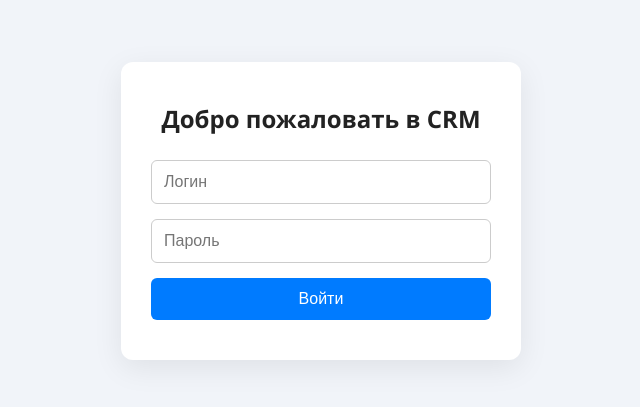
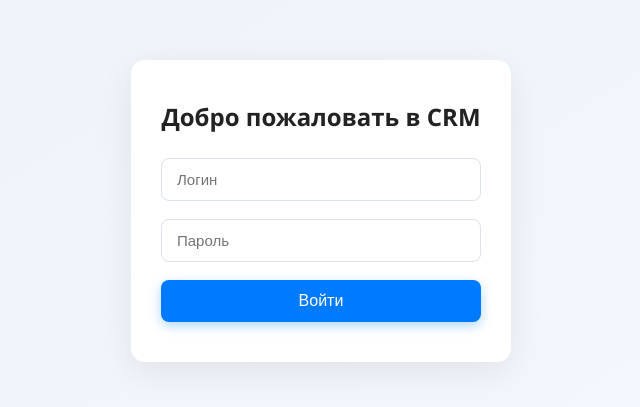
Before and after one commit to ROZKO321/CRMTEST, a plain HTML site: page index.html in a window 1280 px wide. Shown: the part 189-596 px from the top of the page, without its empty margins (319-959 px from the left). Drawn offline with Linux system fonts and the light colour scheme.

Commit message:
Update index.html

```diff
--- a/index.html
+++ b/index.html
@@ -10,7 +10,7 @@
     margin: 0;
     padding: 0;
     font-family: 'Segoe UI', sans-serif;
-      background: #f1f4f9;
+    background: linear-gradient(to bottom right, #eef2f7, #f5f9ff);
     display: flex;
     justify-content: center;
     align-items: center;
@@ -18,30 +18,31 @@
   }
 
   .login-container {
-      background: #fff;
+    background: white;
     padding: 40px 30px;
-      border-radius: 12px;
-      box-shadow: 0 8px 30px rgba(0, 0, 0, 0.08);
+    border-radius: 14px;
+    box-shadow: 0 10px 35px rgba(0, 0, 0, 0.08);
+    max-width: 380px;
     width: 100%;
-      max-width: 400px;
+    transition: all 0.3s ease;
     text-align: center;
   }
 
   .login-container h2 {
     margin-bottom: 25px;
+    font-weight: 600;
     font-size: 24px;
-      font-weight: 600;
     color: #222;
   }
 
   .login-container input {
     width: 100%;
-      padding: 12px;
-      margin-bottom: 15px;
-      border: 1px solid #ccc;
-      border-radius: 6px;
-      font-size: 16px;
-      transition: 0.3s;
+    padding: 12px 15px;
+    margin-bottom: 18px;
+    border: 1px solid #dce3eb;
+    border-radius: 8px;
+    font-size: 15px;
+    transition: border-color 0.3s ease;
   }
 
   .login-container input:focus {
@@ -54,11 +55,13 @@
     padding: 12px;
     background-color: #007bff;
     border: none;
-      border-radius: 6px;
+    border-radius: 8px;
     color: white;
     font-size: 16px;
+    font-weight: 500;
     cursor: pointer;
     transition: background-color 0.3s ease;
+    box-shadow: 0 4px 12px rgba(0, 123, 255, 0.3);
   }
 
   .login-container button:hover {
@@ -84,7 +87,7 @@
         return;
       }
 
-      if (user === "admin" && pass === "admin") {
+      if (user === "admin" && pass === "admin123") {
         localStorage.setItem("currentUser", JSON.stringify({ role: "admin", username: user }));
         window.location.href = "home.html";
       } else if (user.startsWith("mgr") && pass === "123") {
```
Lines whose indentation alone changed are shown as unchanged.
